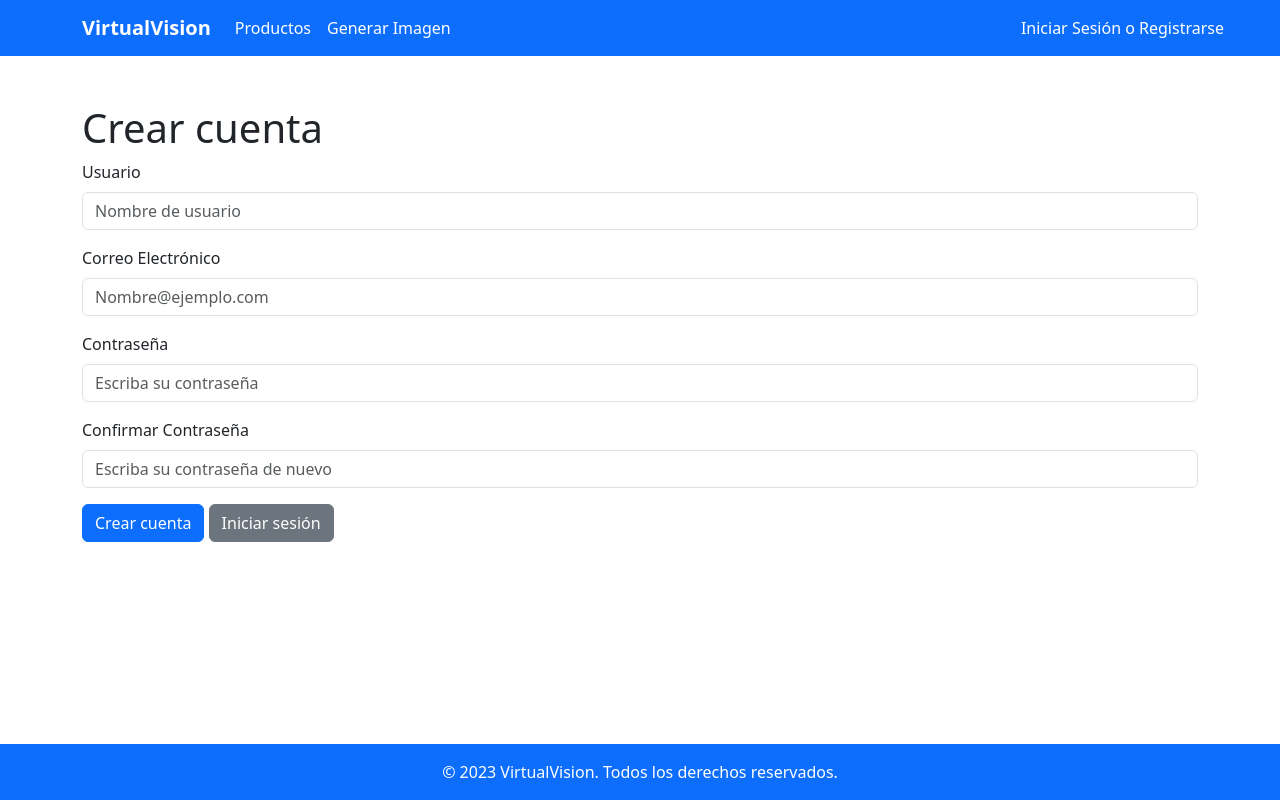
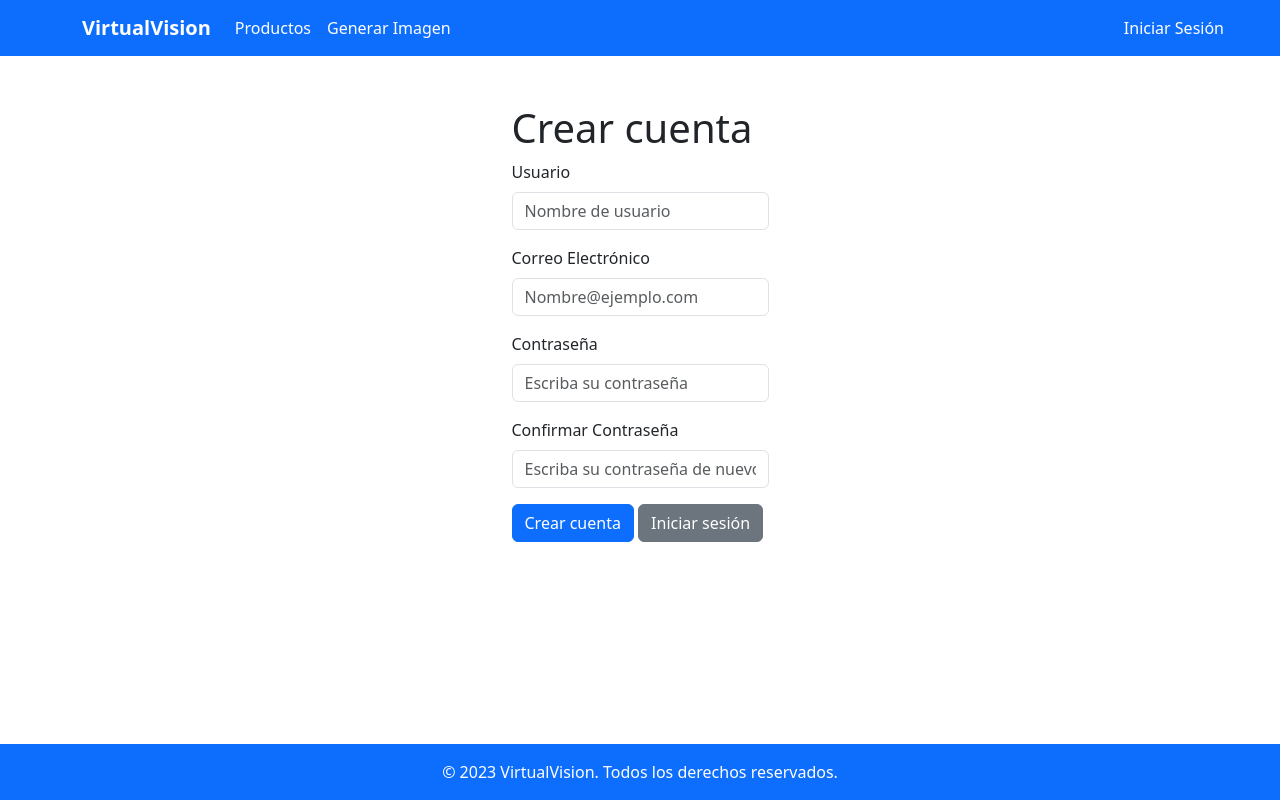
Before and after one commit to l3lackJack/DAW2324_S3_E1, a PHP site: page /Vistes/registre.php in a window 1280 px wide. Run offline with PHP 8.4, Linux system fonts and the light colour scheme; some libraries are stand-ins or nearby versions.

Commit message:
modificacions al navbar per a la pagina de registre

```diff
--- a/Aplicatiuweb/Vistes/navbar.php
+++ b/Aplicatiuweb/Vistes/navbar.php
@@ -31,7 +31,7 @@
                     ?>
 
                     <li class="nav-item position-absolute end-0 me-5" id="registre-li">
-                        <a class="nav-link text-white" href="/Vistes/login.php" <?php if ($mostrarSoloInicioSesion) echo 'style="display: none"'; ?>>Iniciar Sesión o Registrarse</a>
+                        <a class="nav-link text-white" href="/Vistes/login.php" <?php if ($mostrarSoloInicioSesion) echo 'style="display: none"'; ?>>Iniciar Sesión</a>
                     </li>
                     <li class="nav-item position-absolute end-0 me-5" id="registre-li">
                         <a class="nav-link text-white" href="/Vistes/login.php" <?php if (!$mostrarSoloInicioSesion) echo 'style="display: none"'; ?>>Registrarse</a>
--- a/Aplicatiuweb/Vistes/registre.php
+++ b/Aplicatiuweb/Vistes/registre.php
@@ -4,7 +4,9 @@ if(isset($_SESSION['usuario_nombre'])) {
     // La sesión está iniciada, redirigir a la página de perfil
     header("Location: /Vistes/perfil.php");
     exit();
-}?>
+}
+$mostrarSoloInicioSesion = false;
+?>
 
 <!DOCTYPE html>
 <html lang="en">
@@ -81,7 +83,8 @@ if(isset($_SESSION['usuario_nombre'])) {
 <body>
     <!-- element que mostra els missatges d'error per defecete esta en display none per a que no es veigui -->
     <div id="mensaje-error" class="alert alert-danger" style="display: none;"></div>
-    <div class="container mt-5">
+    <main class="container d-flex justify-content-center">
+    <div class="mt-5">
         <h1>Crear cuenta</h1>
 
         <!-- Formulario -->
@@ -107,6 +110,7 @@ if(isset($_SESSION['usuario_nombre'])) {
             <a href="login.php" class="btn btn-secondary">Iniciar sesión</a>
         </form>
     </div>
+    </main>
 
     <?php include 'footer.php'; ?>
 
```
